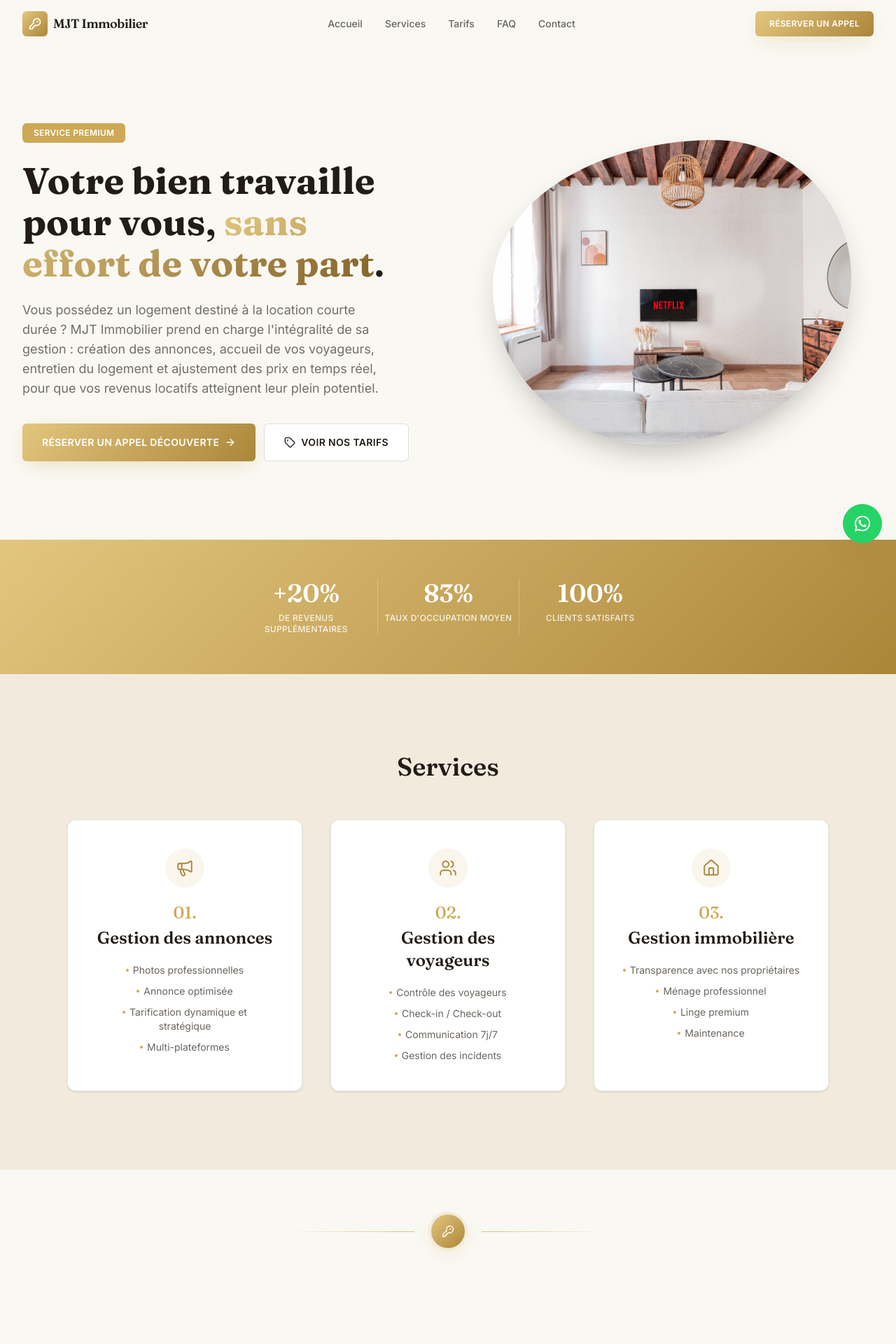
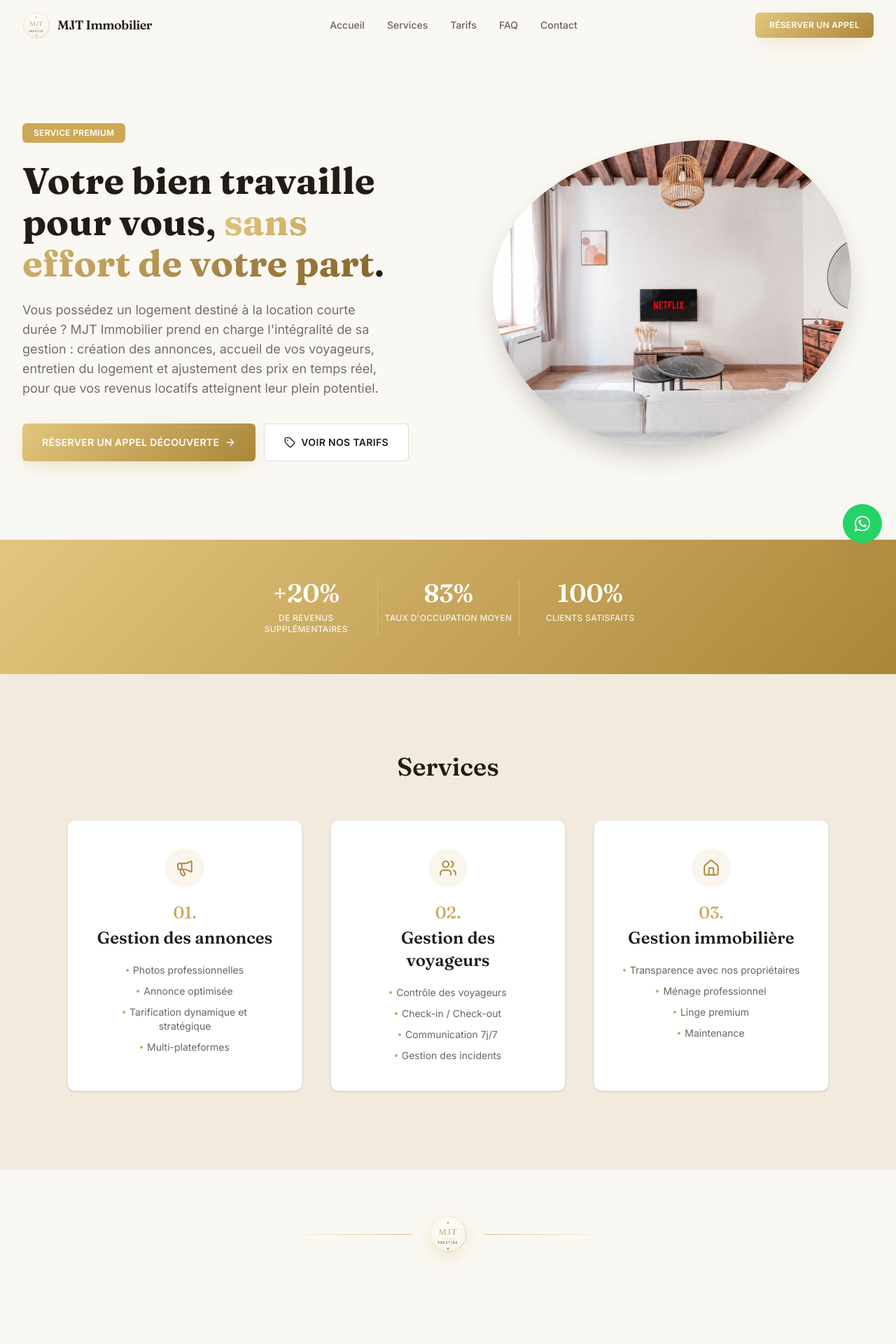
Before and after one commit to matheojouan2000-code/Site-conciergerie, a React (Vite) app: page / in a window 1280 px wide. Shown: the top 1920 px of the page at 70% size. Built offline with nearby package versions, Linux system fonts and the light colour scheme.

Commit message:
Replace key icon with real MJT logo
Swaps the KeyRound placeholder icon for the uploaded MJT Prestige
monogram across the header, footer, and section dividers, and updates
the browser favicon to match (was still the old pre-rename mark).

```diff
--- a/src/components/layout/Footer.tsx
+++ b/src/components/layout/Footer.tsx
@@ -1,4 +1,5 @@
-import { KeyRound, MapPin, Mail, Phone } from "lucide-react";
+import { MapPin, Mail, Phone } from "lucide-react";
+import logo from "../../assets/mjt-logo.svg";
 
 const ZONES = ["Nantes", "Paris", "Bordeaux"];
 
@@ -8,10 +9,8 @@ export function Footer() {
       <div className="mx-auto max-w-7xl px-5 lg:px-8">
         <div className="grid grid-cols-1 gap-10 sm:grid-cols-2 lg:grid-cols-4">
           <div>
-            <div className="flex items-center gap-2 text-white">
-              <span className="flex h-8 w-8 items-center justify-center rounded-md bg-gold-gradient text-white">
-                <KeyRound size={16} strokeWidth={2.25} />
-              </span>
+            <div className="flex items-center gap-2.5 text-white">
+              <img src={logo} alt="MJT Immobilier" className="h-9 w-9" />
               <span className="font-display text-base font-semibold">MJT Immobilier</span>
             </div>
             <p className="mt-4 text-sm leading-relaxed">
--- a/src/components/layout/Header.tsx
+++ b/src/components/layout/Header.tsx
@@ -1,7 +1,8 @@
 import { useEffect, useState } from "react";
-import { Menu, X, KeyRound } from "lucide-react";
+import { Menu, X } from "lucide-react";
 import { Button } from "../ui/Button";
 import { scrollToId } from "../../lib/scroll";
+import logo from "../../assets/mjt-logo.svg";
 
 const NAV_LINKS = [
   { href: "#top", label: "Accueil" },
@@ -29,10 +30,8 @@ export function Header() {
       }`}
     >
       <div className="mx-auto flex max-w-7xl items-center justify-between px-5 py-4 lg:px-8">
-        <a href="#top" className="flex items-center gap-2 text-forest-950">
-          <span className="flex h-9 w-9 items-center justify-center rounded-md bg-gold-gradient text-white">
-            <KeyRound size={18} strokeWidth={2.25} />
-          </span>
+        <a href="#top" className="flex items-center gap-2.5 text-forest-950">
+          <img src={logo} alt="MJT Immobilier" className="h-10 w-10" />
           <span className="font-display text-lg font-semibold tracking-tight">MJT Immobilier</span>
         </a>
 
--- a/src/components/layout/SectionDivider.tsx
+++ b/src/components/layout/SectionDivider.tsx
@@ -1,12 +1,10 @@
-import { KeyRound } from "lucide-react";
+import logo from "../../assets/mjt-logo.svg";
 
 export function SectionDivider() {
   return (
     <div aria-hidden="true" className="flex items-center justify-center gap-6 bg-cream-50 py-16">
       <span className="h-px w-20 bg-gradient-to-r from-transparent via-gold-500/40 to-gold-500/70 sm:w-44" />
-      <span className="flex h-12 w-12 shrink-0 items-center justify-center rounded-full bg-gold-gradient text-white shadow-gold ring-4 ring-cream-100">
-        <KeyRound size={18} strokeWidth={1.75} />
-      </span>
+      <img src={logo} alt="" className="h-14 w-14 shrink-0 rounded-full shadow-gold" />
       <span className="h-px w-20 bg-gradient-to-l from-transparent via-gold-500/40 to-gold-500/70 sm:w-44" />
     </div>
   );
```
Also changed, not shown: public/favicon.svg, src/assets/mjt-logo.svg (renamed from mjt-prestige-monogram.svg).
